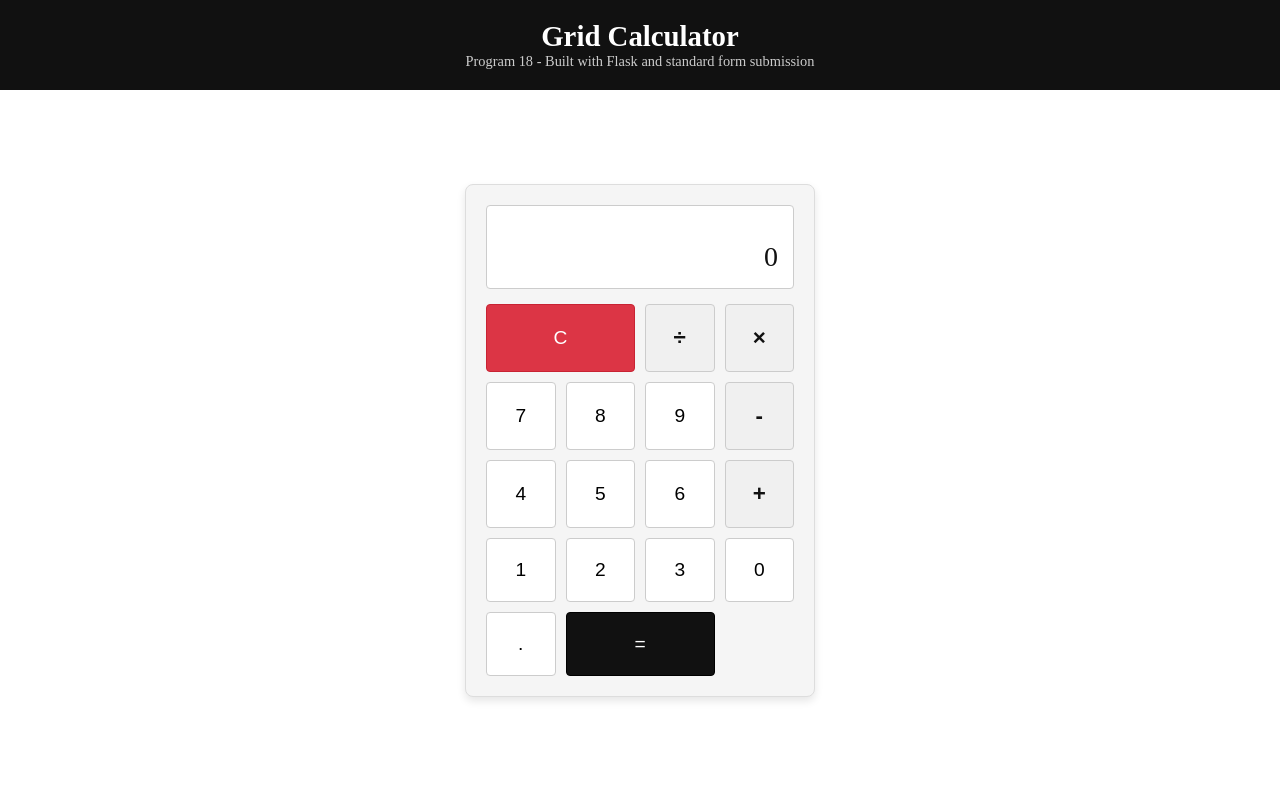
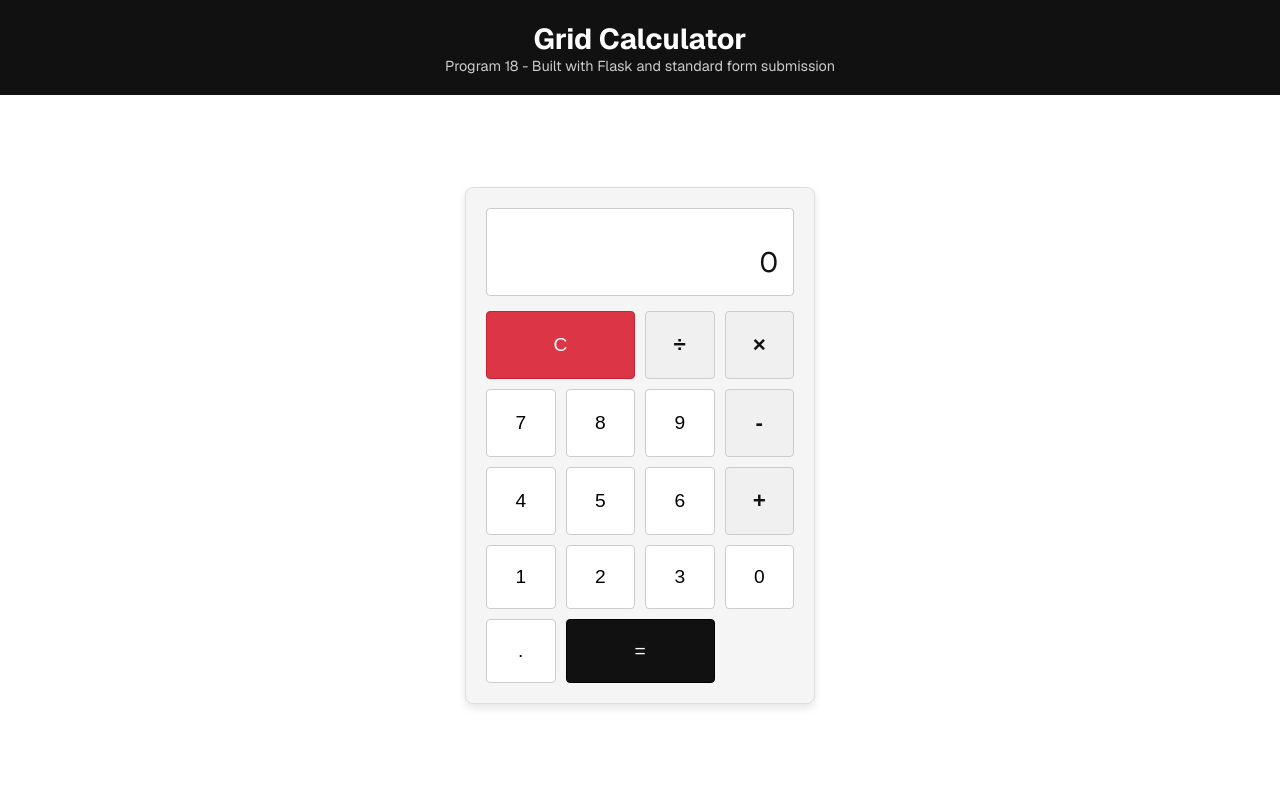
Before and after one commit to shyamjames/FSD-Record-Sem2, a Flask app: page / in a window 1280 px wide. Run offline with Flask 3, Linux system fonts and the light colour scheme.

Commit message:
update font to geist

```diff
--- a/program1.html
+++ b/program1.html
@@ -13,7 +13,7 @@
         }
 
         body {
-            font-family: var(--font-universal-sans), ui-sans-serif, system-ui, sans-serif, "Apple Color Emoji", "Segoe UI Emoji", "Segoe UI Symbol", "Noto Color Emoji";
+            font-family: "Geist", sans-serif;
             background: #fff;
             color: #111;
         }
@@ -139,6 +139,10 @@
             }
         }
     </style>
+
+    <link rel="preconnect" href="https://fonts.googleapis.com">
+    <link rel="preconnect" href="https://fonts.gstatic.com" crossorigin>
+    <link href="https://fonts.googleapis.com/css2?family=Geist:wght@100..900&display=swap" rel="stylesheet">
 </head>
 
 <body>
--- a/program10.html
+++ b/program10.html
@@ -13,7 +13,7 @@
         }
 
         body {
-            font-family: var(--font-universal-sans), ui-sans-serif, system-ui, sans-serif, "Apple Color Emoji", "Segoe UI Emoji", "Segoe UI Symbol", "Noto Color Emoji";
+            font-family: "Geist", sans-serif;
             background: #fff;
             color: #111;
         }
@@ -111,6 +111,10 @@
             margin-top: 50px;
         }
     </style>
+
+    <link rel="preconnect" href="https://fonts.googleapis.com">
+    <link rel="preconnect" href="https://fonts.gstatic.com" crossorigin>
+    <link href="https://fonts.googleapis.com/css2?family=Geist:wght@100..900&display=swap" rel="stylesheet">
 </head>
 
 <body>
--- a/program11.html
+++ b/program11.html
@@ -13,7 +13,7 @@
         }
 
         body {
-            font-family: var(--font-universal-sans), ui-sans-serif, system-ui, sans-serif, "Apple Color Emoji", "Segoe UI Emoji", "Segoe UI Symbol", "Noto Color Emoji";
+            font-family: "Geist", sans-serif;
             background: #fff;
             color: #111;
         }
@@ -83,6 +83,10 @@
             margin-top: 50px;
         }
     </style>
+
+    <link rel="preconnect" href="https://fonts.googleapis.com">
+    <link rel="preconnect" href="https://fonts.gstatic.com" crossorigin>
+    <link href="https://fonts.googleapis.com/css2?family=Geist:wght@100..900&display=swap" rel="stylesheet">
 </head>
 
 <body>
--- a/program12.html
+++ b/program12.html
@@ -13,7 +13,7 @@
         }
 
         body {
-            font-family: var(--font-universal-sans), ui-sans-serif, system-ui, sans-serif, "Apple Color Emoji", "Segoe UI Emoji", "Segoe UI Symbol", "Noto Color Emoji";
+            font-family: "Geist", sans-serif;
             background: #fff;
             color: #111;
         }
@@ -138,6 +138,10 @@
             margin-top: 50px;
         }
     </style>
+
+    <link rel="preconnect" href="https://fonts.googleapis.com">
+    <link rel="preconnect" href="https://fonts.gstatic.com" crossorigin>
+    <link href="https://fonts.googleapis.com/css2?family=Geist:wght@100..900&display=swap" rel="stylesheet">
 </head>
 
 <body>
--- a/program13.html
+++ b/program13.html
@@ -13,7 +13,7 @@
         }
 
         body {
-            font-family: var(--font-universal-sans), ui-sans-serif, system-ui, sans-serif, "Apple Color Emoji", "Segoe UI Emoji", "Segoe UI Symbol", "Noto Color Emoji";
+            font-family: "Geist", sans-serif;
             transition: background 0.4s ease, color 0.4s ease;
             min-height: 100vh;
             display: flex;
@@ -192,6 +192,10 @@
             opacity: 0.8;
         }
     </style>
+
+    <link rel="preconnect" href="https://fonts.googleapis.com">
+    <link rel="preconnect" href="https://fonts.gstatic.com" crossorigin>
+    <link href="https://fonts.googleapis.com/css2?family=Geist:wght@100..900&display=swap" rel="stylesheet">
 </head>
 
 <body>
--- a/program14.html
+++ b/program14.html
@@ -13,7 +13,7 @@
         }
 
         body {
-            font-family: var(--font-universal-sans);
+            font-family: "Geist", sans-serif;
             background-color: #f8f9fa;
             color: #212529;
         }
@@ -62,6 +62,10 @@
             text-align: center;
         }
     </style>
+
+    <link rel="preconnect" href="https://fonts.googleapis.com">
+    <link rel="preconnect" href="https://fonts.gstatic.com" crossorigin>
+    <link href="https://fonts.googleapis.com/css2?family=Geist:wght@100..900&display=swap" rel="stylesheet">
 </head>
 
 <body>
--- a/program15.html
+++ b/program15.html
@@ -16,7 +16,7 @@
         }
 
         body {
-            font-family: var(--font-universal-sans);
+            font-family: "Geist", sans-serif;
             background-color: #f5f5f5;
             display: flex;
             min-height: 100vh;
@@ -53,6 +53,10 @@
             margin-top: 10px;
         }
     </style>
+
+    <link rel="preconnect" href="https://fonts.googleapis.com">
+    <link rel="preconnect" href="https://fonts.gstatic.com" crossorigin>
+    <link href="https://fonts.googleapis.com/css2?family=Geist:wght@100..900&display=swap" rel="stylesheet">
 </head>
 
 <body>
--- a/program16.html
+++ b/program16.html
@@ -18,7 +18,7 @@
         }
 
         body {
-            font-family: var(--font-universal-sans) !important;
+            font-family: "Geist", sans-serif;
             /* Override MDB default Roboto */
             background-color: #fcfcfc;
             color: #333;
@@ -68,6 +68,10 @@
             color: #111;
         }
     </style>
+
+    <link rel="preconnect" href="https://fonts.googleapis.com">
+    <link rel="preconnect" href="https://fonts.gstatic.com" crossorigin>
+    <link href="https://fonts.googleapis.com/css2?family=Geist:wght@100..900&display=swap" rel="stylesheet">
 </head>
 
 <body>
--- a/program18/templates/index.html
+++ b/program18/templates/index.html
@@ -13,7 +13,7 @@
         }
 
         body {
-            font-family: var(--font-universal-sans), ui-sans-serif, system-ui, sans-serif, "Apple Color Emoji", "Segoe UI Emoji", "Segoe UI Symbol", "Noto Color Emoji";
+            font-family: "Geist", sans-serif;
             background: #fff;
             color: #111;
             display: flex;
@@ -152,6 +152,10 @@
             background-color: #333;
         }
     </style>
+
+    <link rel="preconnect" href="https://fonts.googleapis.com">
+    <link rel="preconnect" href="https://fonts.gstatic.com" crossorigin>
+    <link href="https://fonts.googleapis.com/css2?family=Geist:wght@100..900&display=swap" rel="stylesheet">
 </head>
 
 <body>
--- a/program19/templates/index.html
+++ b/program19/templates/index.html
@@ -13,7 +13,7 @@
         }
 
         body {
-            font-family: var(--font-universal-sans), ui-sans-serif, system-ui, sans-serif, "Apple Color Emoji", "Segoe UI Emoji", "Segoe UI Symbol", "Noto Color Emoji";
+            font-family: "Geist", sans-serif;
             background: #fff;
             color: #111;
             display: flex;
@@ -151,6 +151,10 @@
             background-color: #333;
         }
     </style>
+
+    <link rel="preconnect" href="https://fonts.googleapis.com">
+    <link rel="preconnect" href="https://fonts.gstatic.com" crossorigin>
+    <link href="https://fonts.googleapis.com/css2?family=Geist:wght@100..900&display=swap" rel="stylesheet">
 </head>
 
 <body>
--- a/program2.html
+++ b/program2.html
@@ -13,7 +13,7 @@
         }
 
         body {
-            font-family: var(--font-universal-sans), ui-sans-serif, system-ui, sans-serif, "Apple Color Emoji", "Segoe UI Emoji", "Segoe UI Symbol", "Noto Color Emoji";
+            font-family: "Geist", sans-serif;
             background: #fff;
             color: #111;
         }
@@ -175,6 +175,10 @@
             margin-top: 40px;
         }
     </style>
+
+    <link rel="preconnect" href="https://fonts.googleapis.com">
+    <link rel="preconnect" href="https://fonts.gstatic.com" crossorigin>
+    <link href="https://fonts.googleapis.com/css2?family=Geist:wght@100..900&display=swap" rel="stylesheet">
 </head>
 
 <body>
--- a/program3.html
+++ b/program3.html
@@ -13,7 +13,7 @@
         }
 
         body {
-            font-family: var(--font-universal-sans), ui-sans-serif, system-ui, sans-serif, "Apple Color Emoji", "Segoe UI Emoji", "Segoe UI Symbol", "Noto Color Emoji";
+            font-family: "Geist", sans-serif;
             background: #fff;
             color: #111;
         }
@@ -151,6 +151,10 @@
             align-items: center;
         }
     </style>
+
+    <link rel="preconnect" href="https://fonts.googleapis.com">
+    <link rel="preconnect" href="https://fonts.gstatic.com" crossorigin>
+    <link href="https://fonts.googleapis.com/css2?family=Geist:wght@100..900&display=swap" rel="stylesheet">
 </head>
 
 <body>
--- a/program4.html
+++ b/program4.html
@@ -13,7 +13,7 @@
         }
 
         body {
-            font-family: var(--font-universal-sans), ui-sans-serif, system-ui, sans-serif, "Apple Color Emoji", "Segoe UI Emoji", "Segoe UI Symbol", "Noto Color Emoji";
+            font-family: "Geist", sans-serif;
             background: #fff;
             color: #111;
         }
@@ -129,6 +129,10 @@
             margin-top: 50px;
         }
     </style>
+
+    <link rel="preconnect" href="https://fonts.googleapis.com">
+    <link rel="preconnect" href="https://fonts.gstatic.com" crossorigin>
+    <link href="https://fonts.googleapis.com/css2?family=Geist:wght@100..900&display=swap" rel="stylesheet">
 </head>
 
 <body>
--- a/program5.html
+++ b/program5.html
@@ -13,7 +13,7 @@
         }
 
         body {
-            font-family: var(--font-universal-sans), ui-sans-serif, system-ui, sans-serif, "Apple Color Emoji", "Segoe UI Emoji", "Segoe UI Symbol", "Noto Color Emoji";
+            font-family: "Geist", sans-serif;
             background: #fff;
             color: #111;
         }
@@ -176,6 +176,10 @@
             padding: 15px;
         }
     </style>
+
+    <link rel="preconnect" href="https://fonts.googleapis.com">
+    <link rel="preconnect" href="https://fonts.gstatic.com" crossorigin>
+    <link href="https://fonts.googleapis.com/css2?family=Geist:wght@100..900&display=swap" rel="stylesheet">
 </head>
 
 <body>
--- a/program6.html
+++ b/program6.html
@@ -13,7 +13,7 @@
         }
 
         body {
-            font-family: var(--font-universal-sans), ui-sans-serif, system-ui, sans-serif, "Apple Color Emoji", "Segoe UI Emoji", "Segoe UI Symbol", "Noto Color Emoji";
+            font-family: "Geist", sans-serif;
             background: #fff;
             color: #111;
         }
@@ -102,6 +102,10 @@
             margin-top: 50px;
         }
     </style>
+
+    <link rel="preconnect" href="https://fonts.googleapis.com">
+    <link rel="preconnect" href="https://fonts.gstatic.com" crossorigin>
+    <link href="https://fonts.googleapis.com/css2?family=Geist:wght@100..900&display=swap" rel="stylesheet">
 </head>
 
 <body>
--- a/program7.html
+++ b/program7.html
@@ -13,7 +13,7 @@
         }
 
         body {
-            font-family: var(--font-universal-sans), ui-sans-serif, system-ui, sans-serif, "Apple Color Emoji", "Segoe UI Emoji", "Segoe UI Symbol", "Noto Color Emoji";
+            font-family: "Geist", sans-serif;
             background: #fff;
             color: #111;
         }
@@ -108,6 +108,10 @@
             margin-top: 50px;
         }
     </style>
+
+    <link rel="preconnect" href="https://fonts.googleapis.com">
+    <link rel="preconnect" href="https://fonts.gstatic.com" crossorigin>
+    <link href="https://fonts.googleapis.com/css2?family=Geist:wght@100..900&display=swap" rel="stylesheet">
 </head>
 
 <body>
--- a/program8.html
+++ b/program8.html
@@ -13,7 +13,7 @@
         }
 
         body {
-            font-family: var(--font-universal-sans), ui-sans-serif, system-ui, sans-serif, "Apple Color Emoji", "Segoe UI Emoji", "Segoe UI Symbol", "Noto Color Emoji";
+            font-family: "Geist", sans-serif;
             background: #fff;
             color: #111;
         }
@@ -158,6 +158,10 @@
             margin-top: 50px;
         }
     </style>
+
+    <link rel="preconnect" href="https://fonts.googleapis.com">
+    <link rel="preconnect" href="https://fonts.gstatic.com" crossorigin>
+    <link href="https://fonts.googleapis.com/css2?family=Geist:wght@100..900&display=swap" rel="stylesheet">
 </head>
 
 <body>
```
Also changed, not shown: program9.html (+6 -2 lines).
